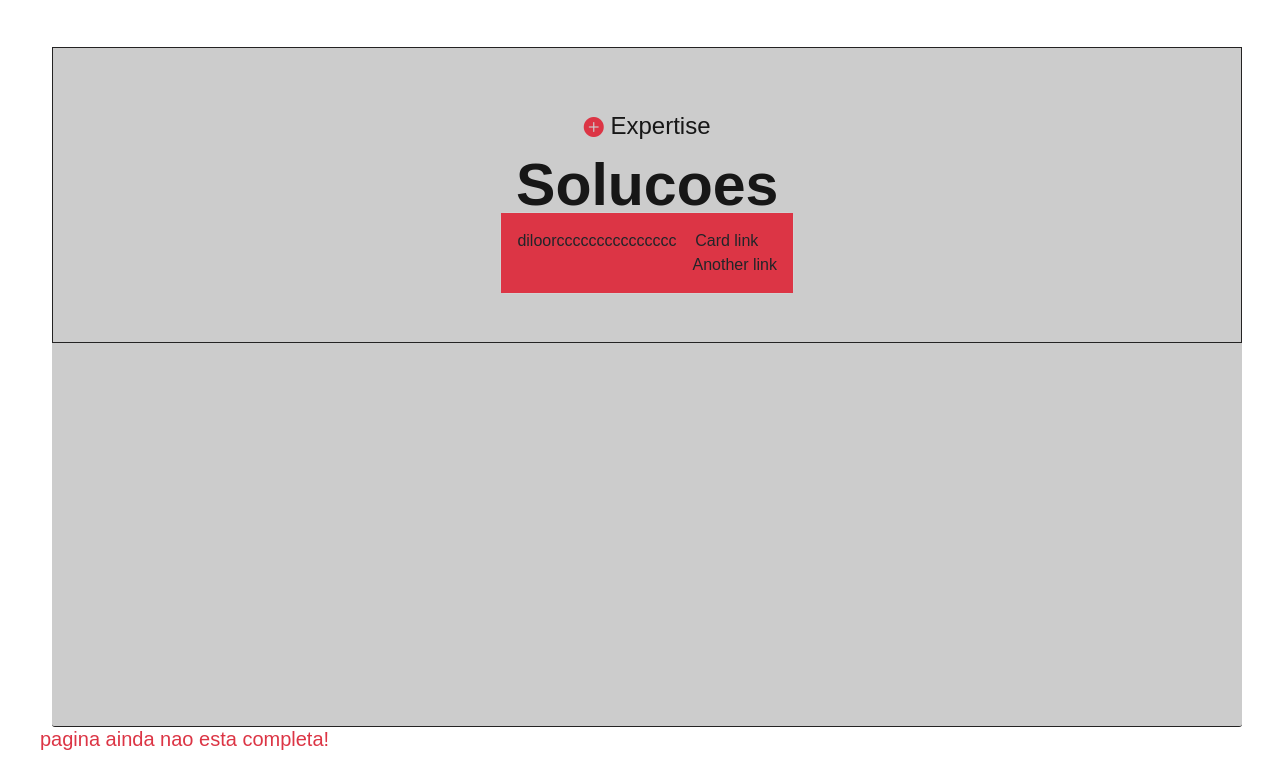
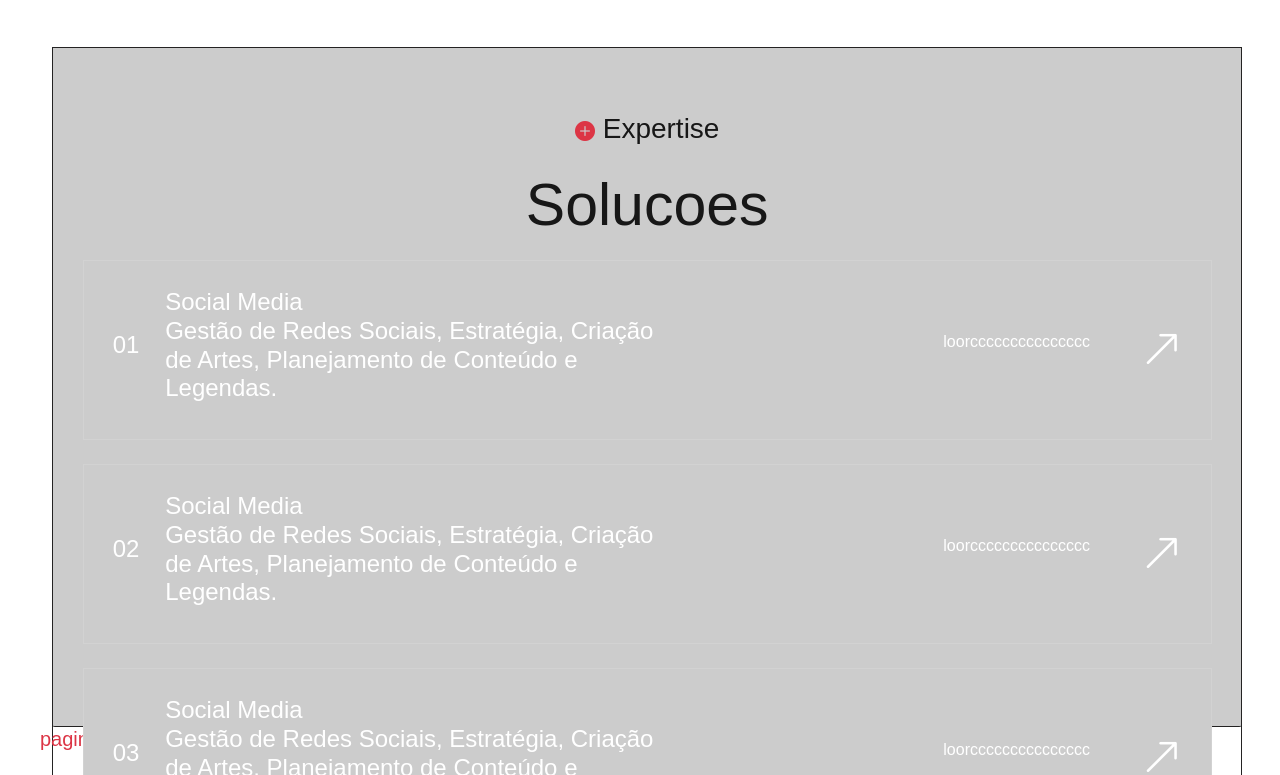
Before and after one commit to Kissimbila16/jftech2.0, a Next.js app: page / in a window 1280 px wide. Shown: the part 1835-2610 px from the top of the page. Built offline with nearby package versions, Linux system fonts and the light colour scheme.

Commit message:
feat: terminado a fazer as listagens de solucoe

```diff
--- a/src/app/components/cardmax/index.js
+++ b/src/app/components/cardmax/index.js
@@ -1,16 +1,20 @@
 export default function Cardmax({ key, title, text, link, num }) {
   return (
     <>
-      <div className="card ">
-        <div className="card-body bg-danger card-w d-flex justify-content-around w-100">
-di
-          <p className="card-text"> {text} </p>
+      <div className="card card-w ">
+        <div className="card-body transparent align-items-center d-flex justify-content-around w-100">
+          <h4 className="card-title">{title} </h4>
+          <div className="text-left d-grid">
+         <h4 href="#" className="txt-left card-link">
+         Social Media <br/>
+         Gestão de Redes Sociais, Estratégia, Criação de Artes, Planejamento de Conteúdo e Legendas.
+          </h4>
+         </div>
+          <p className="card-text ico-card-max"> {text} </p>
+          <p className="card-text" ></p>
          <div className="d-grid">
          <a href="#" className="card-link">
-            Card link
-          </a>
-          <a href="#" className="card-link">
-            Another link
+         <i className="bi bi-arrow-up-right fs-1"></i>
           </a>
          </div>
         </div>
--- a/src/app/components/dashboard/index.js
+++ b/src/app/components/dashboard/index.js
@@ -101,33 +101,45 @@ export default function Dashboard() {
           </section>
         </div>
 
-
         <div className="bg w-100 layout mt-5     ">
           <section className="d-flex justify-content-around border-simple">
+            <div className="d-grid w-100 my-5 ">
+              <h4 className="py-3 fs-3">
+                <i className="bi bi-plus-circle-fill text-danger fs-5 "></i>{" "}
+                Expertise
+              </h4>
+              <h1 className="fw-light text-s text-auto txt-t">Solucoes</h1>
+              <br />
 
-         <div className="d-grid my-5">
-                <h4 className="py-3">
-                <i className="bi bi-plus-circle-fill text-danger fs-5 "></i>   Expertise
-                </h4>
-                <h1 className="fw-bolder text-s text-auto txt-t">
-                    Solucoes
-                </h1>
-                <br/>
-
+              <section className="tam-100 d-grid gap-4 mt-4">
                 <Cardmax
-              title={"test"}
+                  title={"01"}
                   num={1}
                   text={"loorccccccccccccccc"}
                   link={"#"}
                 />
-
-
-         </div>
-
-
+                <Cardmax
+                  title={"02"}
+                  num={1}
+                  text={"loorccccccccccccccc"}
+                  link={"#"}
+                />{" "}
+                <Cardmax
+                  title={"03"}
+                  num={1}
+                  text={"loorccccccccccccccc"}
+                  link={"#"}
+                />{" "}
+                <Cardmax
+                  title={"04"}
+                  num={1}
+                  text={"loorccccccccccccccc"}
+                  link={"#"}
+                />
               </section>
             </div>
-
+          </section>
+        </div>
       </div>
     </man>
   );
--- a/src/app/globals.css
+++ b/src/app/globals.css
@@ -172,6 +172,13 @@ a {
     text-align: left;
   }
 
+   .txt-left{
+    text-align: left;
+    width: 50%;
+
+
+   }
+
   .img-main{
     margin-top: -5%!important;
   }
@@ -193,11 +200,17 @@ a {
   margin-top: 1%;
 }
 
+.transparent {
+  background-color:var(--transparent) ;
+  color: white;
+}
+
 .text-s{
   font-size: 59px;
 }
 .txt-t{
-  margin-top: -5%!important;
+  padding-top: -3%!important;
+  margin-bottom: 1%!important;
 }
 
 .text-auto{
@@ -206,5 +219,22 @@ a {
 }
 
 .card-w{
-  width: 100%!important;
+  width: 95%!important;
+  height: 180px;
+  border-radius: 0px;
+  margin: auto;
 }
+.tam{
+  width: 300px;
+}
+.ico-card-max{
+  margin-left: -25%!important;
+  width: auto;
+
+}
+
+.bi-arrow-up-right:hover{
+  color: var(--back-color);
+  rotate: 180deg ;
+  transition: color 2s;
+}
```
Lines whose indentation alone changed are shown as unchanged.
